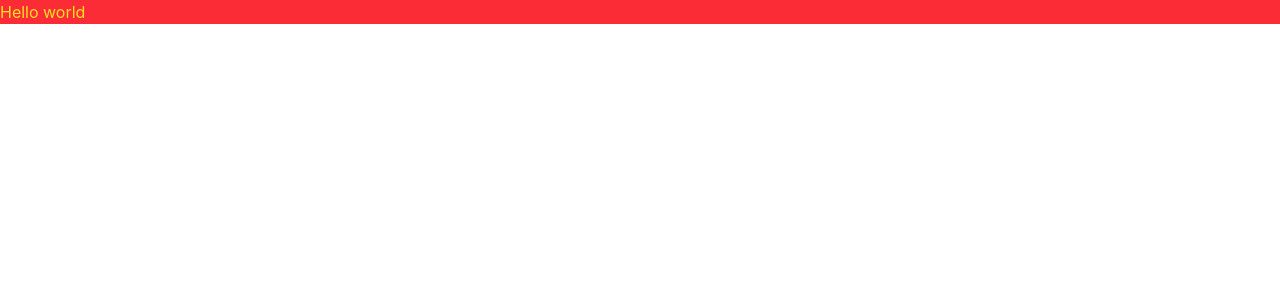
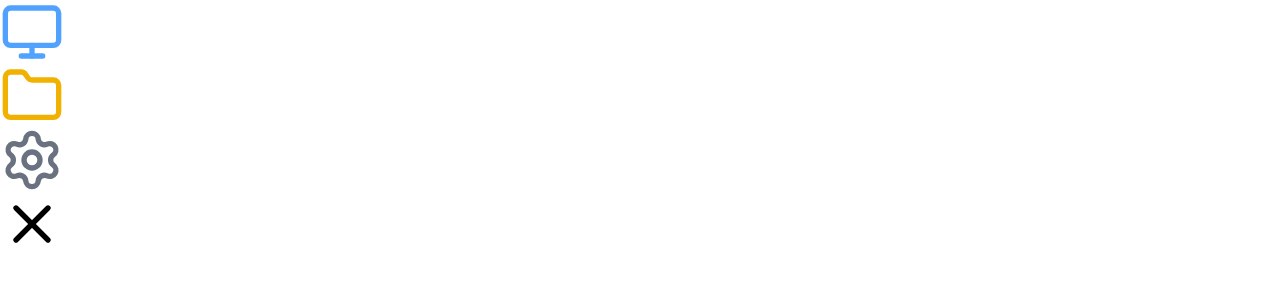
Before and after one commit to Findiepman/VOID, a React (Vite) app: page / in a window 1280 px wide. Shown: the top 300 px of the page. Built offline with nearby package versions, Linux system fonts and the light colour scheme.

Commit message:
Added icons to the background

```diff
--- a/src/components/desktop.tsx
+++ b/src/components/desktop.tsx
@@ -1,8 +1,14 @@
-export function Desktop() {
+import { Monitor, Folder, Settings, X } from 'lucide-react';
 
 
 
+export function Desktop() {
     return (
-        <main className="bg-red-500 text-yellow-300">Hello world</main>
+        <main>
+            <Monitor size={64} className="text-blue-400 transition-colors cursor-pointer" />
+            <Folder size={64} className="text-yellow-500 transition-colors cursor-pointer"/>
+            <Settings size={64} className="text-gray-500 transition-colors cursor-pointer"/>
+            <X size={64} className="text-black-500 transition-colors cursor-pointer"/>
+        </main>
     )
 }
```
Also changed, not shown: public/tuf sigma.jpg (added).
